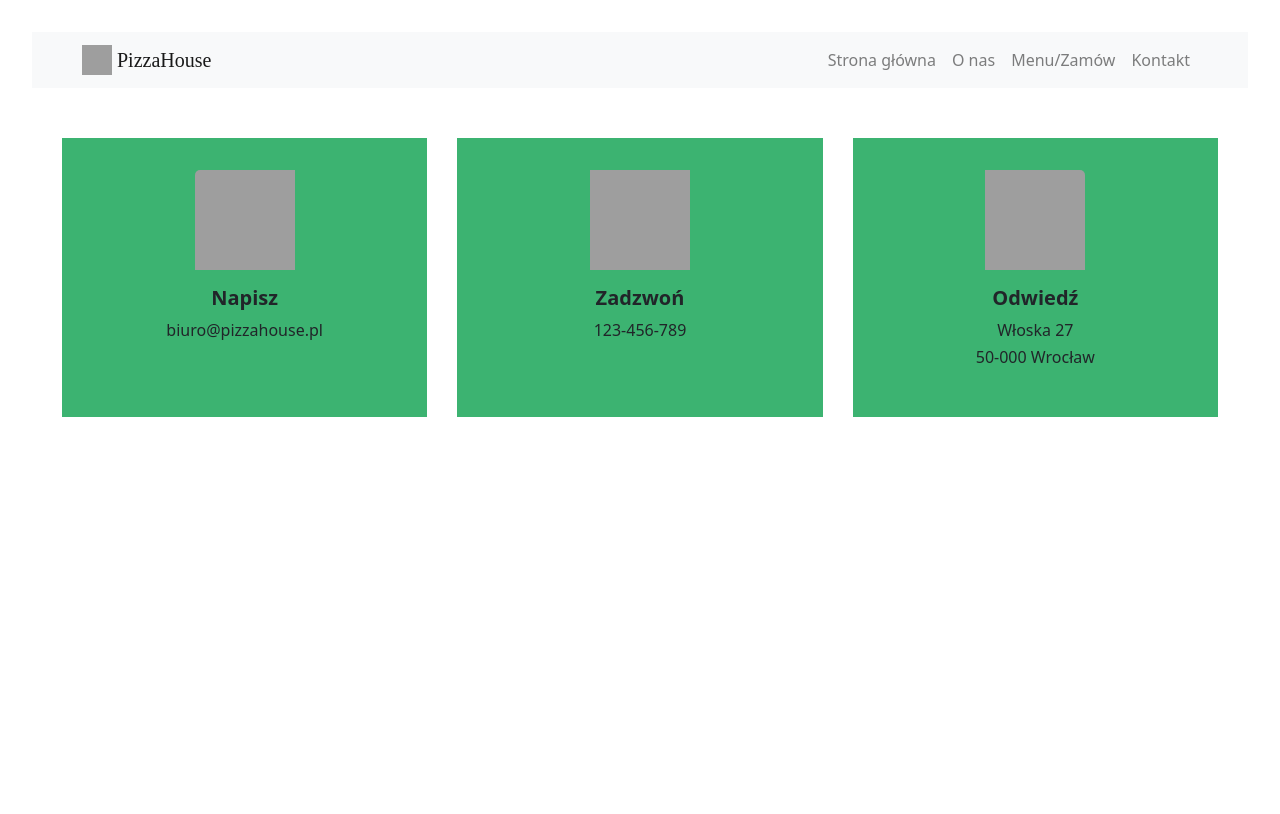
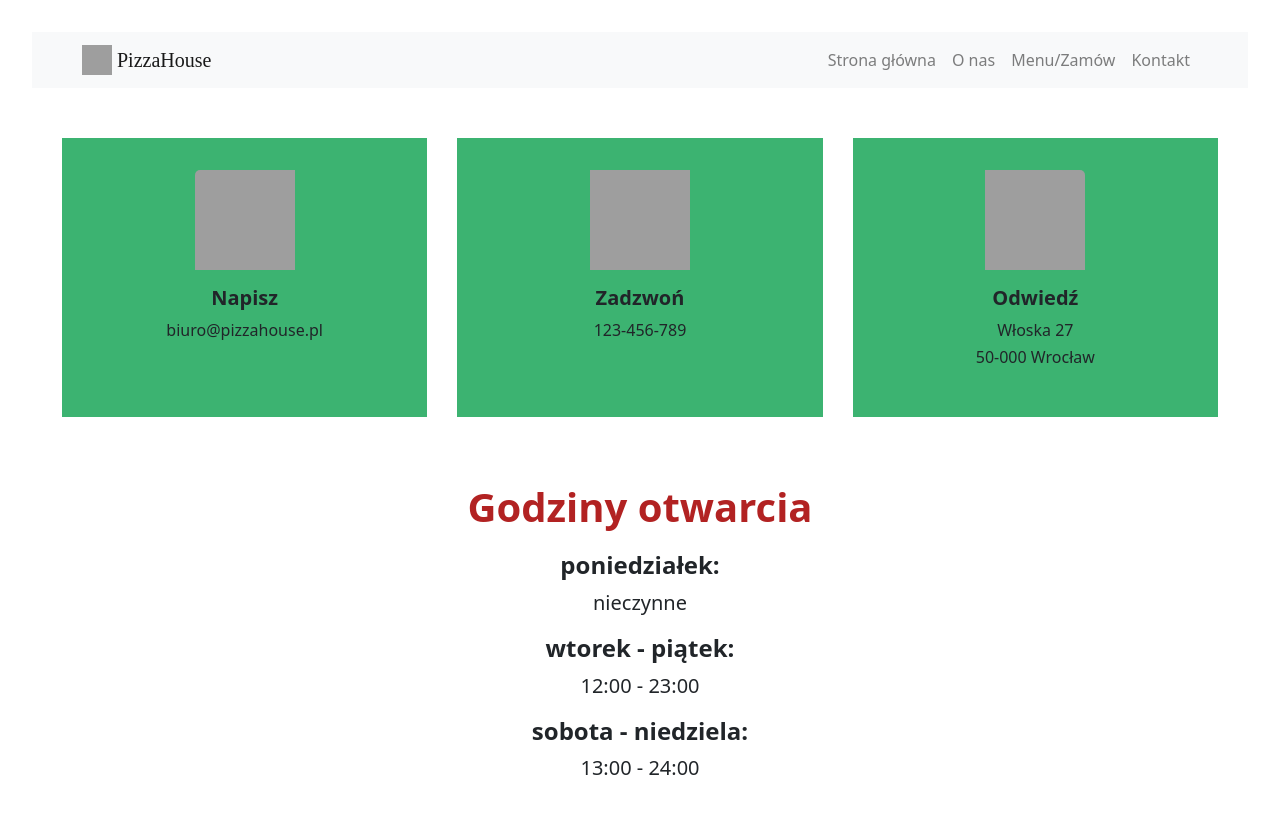
Before and after one commit to AniaB09/PizzaHouse, a React (Vite) app in the folder final-project/: page /contact in a window 1280 px wide. Shown: the top 814 px of the page. Built offline with nearby package versions, Linux system fonts and the light colour scheme; grey boxes are pictures that could not be loaded; a web font is replaced by a local one.

Commit message:
add opening-hours section

```diff
--- a/final-project/src/components/contact/Contact.jsx
+++ b/final-project/src/components/contact/Contact.jsx
@@ -1,10 +1,12 @@
 import React from "react";
 import ContactOptions from "./contact-options/ContactOptions.jsx";
+import OpeningHours from "./opening-hours/OpeningHours.jsx";
 
 function Contact() {
     return (
         <>
             <ContactOptions />
+            <OpeningHours />
         </>
     )
 }
--- /dev/null
+++ b/final-project/src/components/contact/opening-hours/OpeningHours.jsx
@@ -0,0 +1,23 @@
+import React from "react";
+import './opening-hours.css';
+import Card from "react-bootstrap/Card";
+
+function OpeningHours() {
+    return (
+        <section className='opening-hours'>
+            <Card className='opening-hours-card'>
+                <Card.Body>
+                    <Card.Title className='fs-1 fw-semibold' style={{marginBottom: '20px', color: 'firebrick'}}>Godziny otwarcia</Card.Title>
+                    <h6 className='fs-4 fw-semibold'>poniedziałek:</h6>
+                    <p className='fs-5'>nieczynne</p>
+                    <h6 className='fs-4 fw-semibold text-nowrap'>wtorek - piątek:</h6>
+                    <p className='fs-5'>12:00 - 23:00</p>
+                    <h6 className='fs-4 fw-semibold text-nowrap'>sobota - niedziela:</h6>
+                    <p className='fs-5'>13:00 - 24:00</p>
+                </Card.Body>
+            </Card>
+        </section>
+    )
+}
+
+export default OpeningHours;
--- /dev/null
+++ b/final-project/src/components/contact/opening-hours/opening-hours.css
@@ -0,0 +1,9 @@
+.opening-hours-card {
+    display: flex;
+    flex-direction: column;
+    justify-content: center;
+    align-items: center;
+    padding: 0;
+    border: none;
+    margin-top: 50px;
+}
```
